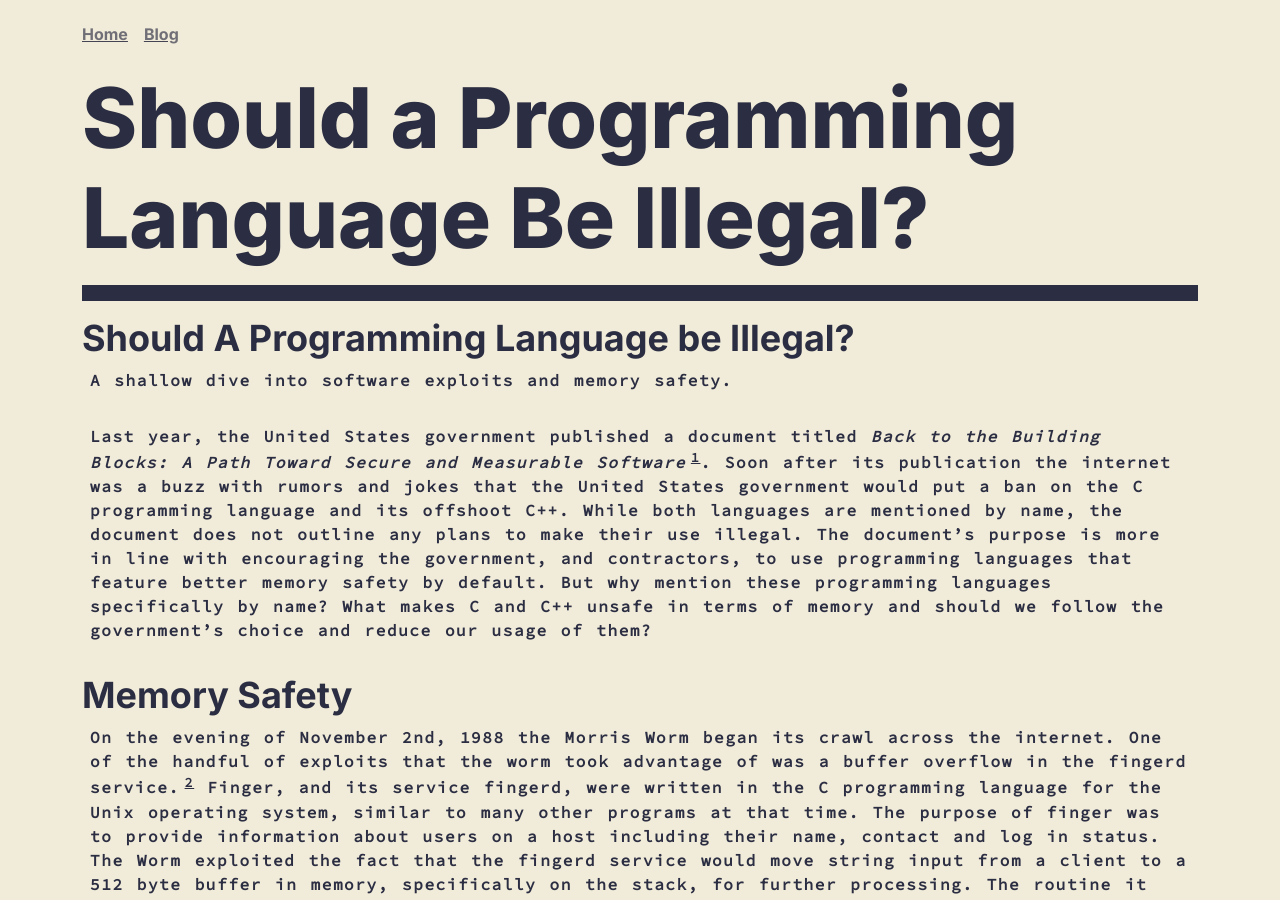
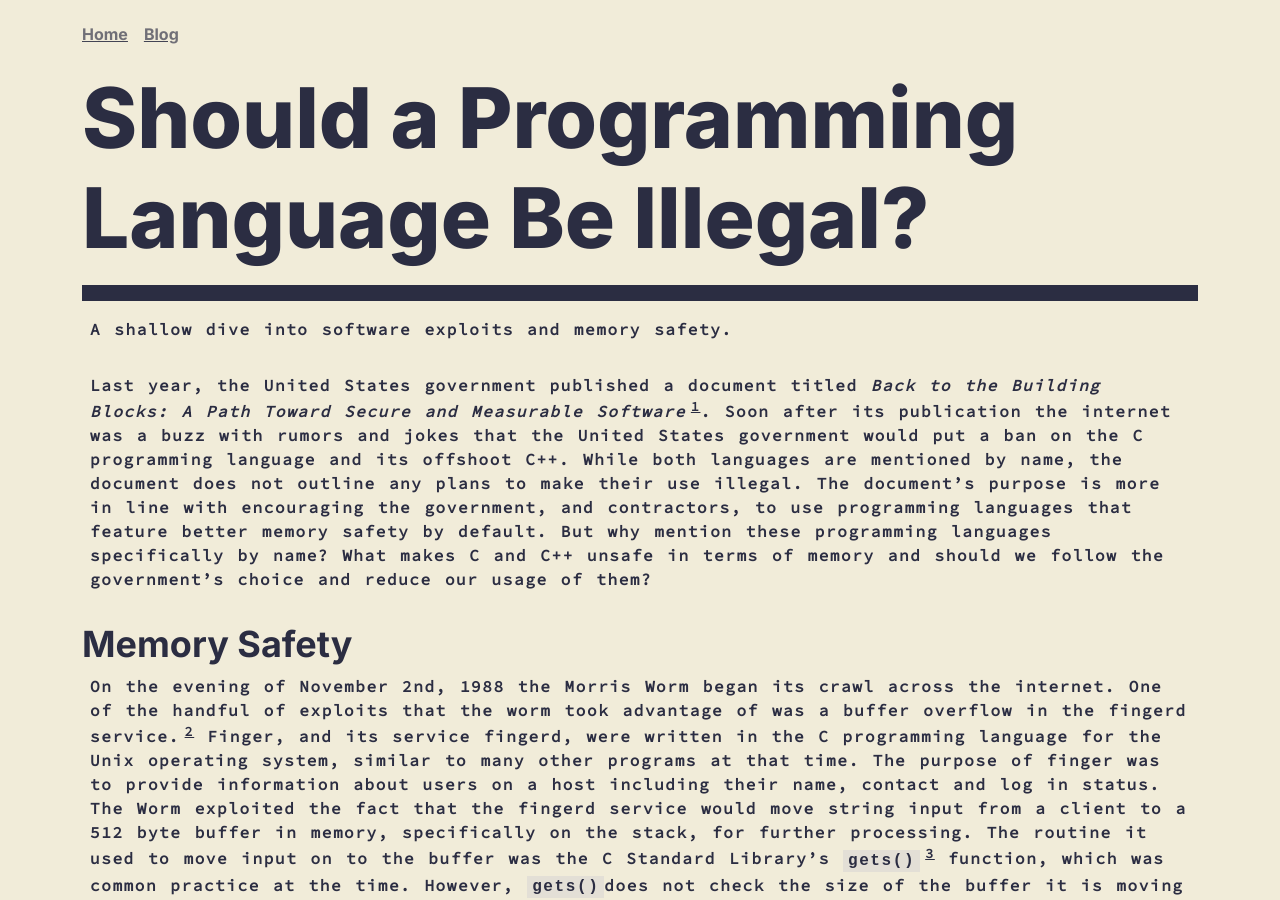
Before and after one commit to rsoulard/rsoulard, a Jekyll site: the page built from _posts/2025-02-04-should-a-programming-language-be-illegal.md, in a window 1280 px wide and 900 px high. Built offline with Jekyll 4.4.1, drawn with Linux system fonts in a browser that asks for light colours.

Commit message:
Update 2025-02-04-should-a-programming-language-be-illegal.md

```diff
--- a/_posts/2025-02-04-should-a-programming-language-be-illegal.md
+++ b/_posts/2025-02-04-should-a-programming-language-be-illegal.md
@@ -4,7 +4,6 @@ title: "Should a Programming Language Be Illegal?"
 date:   2025-02-26 10:44:00 -0500
 ---
 
-# Should A Programming Language be Illegal?
 A shallow dive into software exploits and memory safety.
 
 <!--more-->
```
